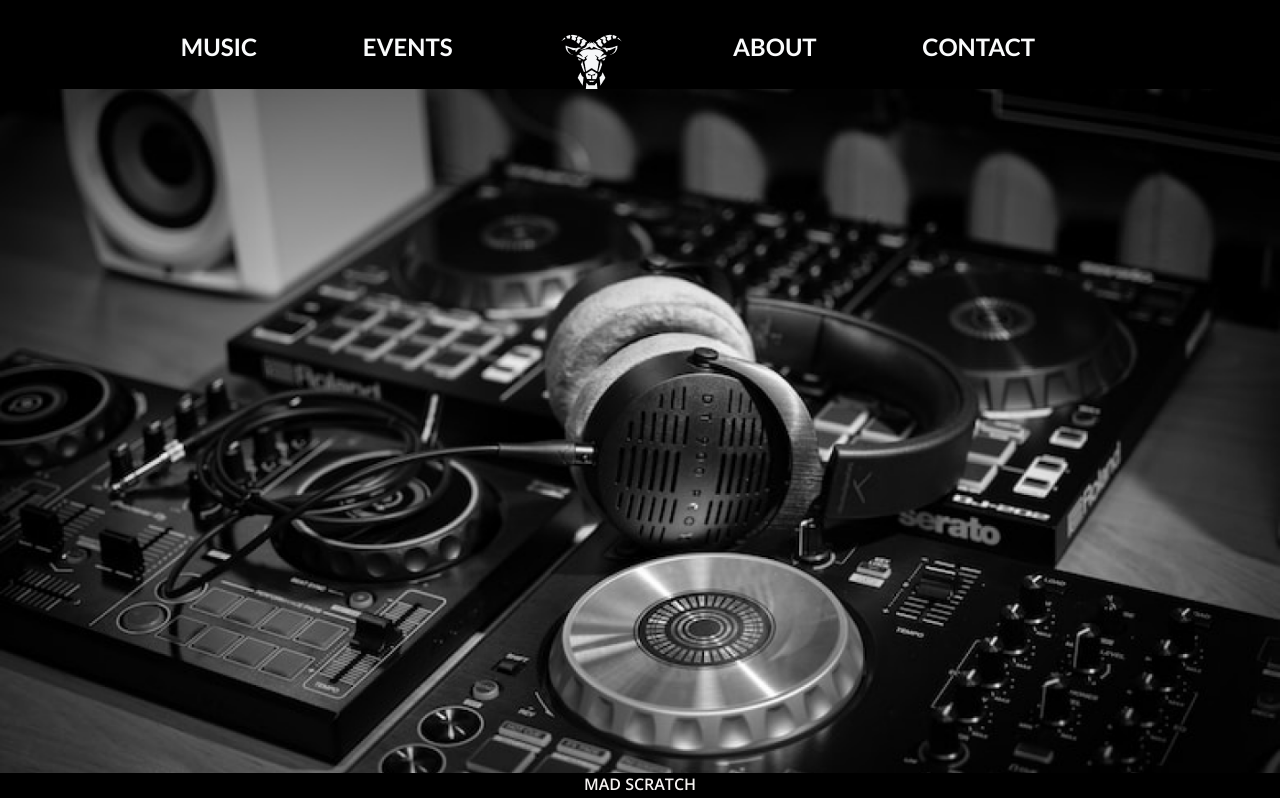
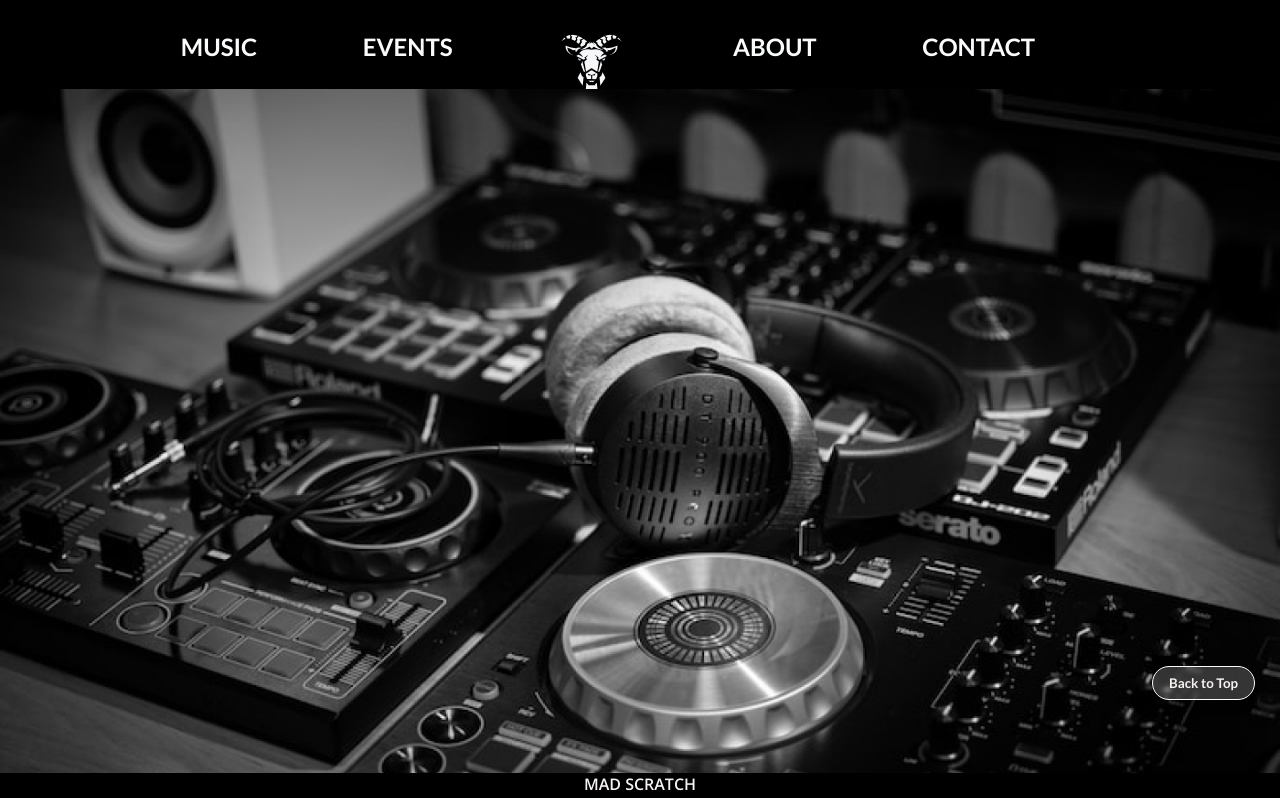
Before and after one commit to angelodalisay/madscratchgoat, a React app: page / in a window 1280 px wide. Shown: the top 798 px of the page. Built offline with nearby package versions, Linux system fonts and the light colour scheme.

Commit message:
applied rotation to scroll_to_top_button

```diff
--- a/src/components/ScrottToTopButton.jsx
+++ b/src/components/ScrottToTopButton.jsx
@@ -1,27 +1,43 @@
-import { useEffect, useState } from 'react'
-import '../css/ScrollToTopButton.css'
+import { useEffect, useState } from 'react';
+import '../css/ScrollToTopButton.css';
 
 export default function ScrollToTopButton() {
-    const [isVisible, setIsVisible] = useState(false);
+    const [isRotated, setIsRotated] = useState(false);
 
     useEffect(() => {
-        window.addEventListener('scroll', () => {
-            if(window.scrollY > 500) {
-                setIsVisible(true);
+        const handleScroll = () => {
+            const isScrolledToBottom =
+                window.innerHeight + window.scrollY >= document.body.offsetHeight;
+
+            if (window.scrollY > 500 && !isScrolledToBottom) {
+                setIsRotated(true);
             } else {
-                setIsVisible(false);
+                setIsRotated(false);
             }
-        })
-    }, [])
+        };
+
+        window.addEventListener('scroll', handleScroll);
+
+        return () => {
+            window.removeEventListener('scroll', handleScroll);
+        };
+    }, []);
 
     const goTop = () => {
         window.scrollTo({
             top: 0,
             behavior: 'smooth',
-        })
-    }
+        });
+    };
 
     return (
-        <button className="scroll-button" style={{display: isVisible ? 'block':'none'}} onClick={goTop}>Back to Top</button>
-    )
+        <button
+            className={`scroll-button ${isRotated ? 'rotated' : ''} ${
+                isRotated ? '' : 'horizontal' // Add the horizontal class when not rotated
+            }`}
+            onClick={goTop}
+        >
+            Back to Top
+        </button>
+    );
 }
--- a/src/css/ScrollToTopButton.css
+++ b/src/css/ScrollToTopButton.css
@@ -1,14 +1,34 @@
 .scroll-button {
     position: fixed;
     bottom: 100px;
-    z-index: 1;
     font-family: 'Lato';
     cursor: pointer;
-    right: 5%;
-    padding: 16px 32px;
+    right: 25px;
+    padding: 8px 16px;
     border-radius: 100px;
     border: 1px solid var(--dj-primary-white, #FAFBFC);
     background: rgba(255, 255, 255, 0.20);
     box-shadow: 0px 10px 4px 0px rgba(0, 0, 0, 0.25);
     backdrop-filter: blur(2px);
+    transition: transform 0.5s ease-in-out, margin-right 0.5s ease-in-out;
+    z-index: 100;
 }
+
+.scroll-button.rotated {
+    transform: rotate(90deg) translateX(5px);
+    margin-right: -15px;
+}
+
+.scroll-button.horizontal {
+    transform: rotate(0deg) translateY(0px);
+    margin-right: 0px;
+}
+@media screen and (max-width: 910px) {
+    .scroll-button {
+        right: 5px;
+    }
+
+.scroll-button.rotated {
+    margin-right: -25px;
+}
+}
```
